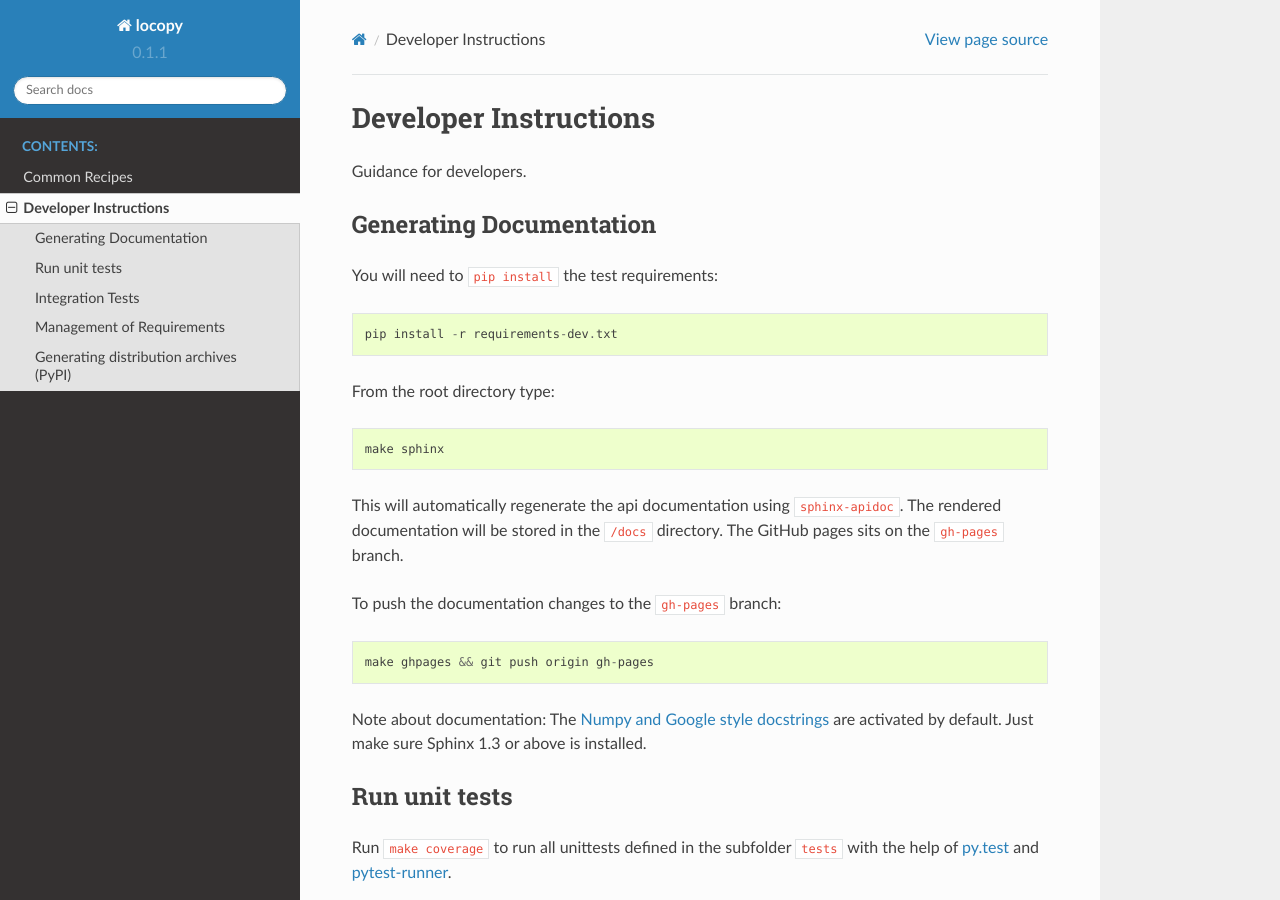
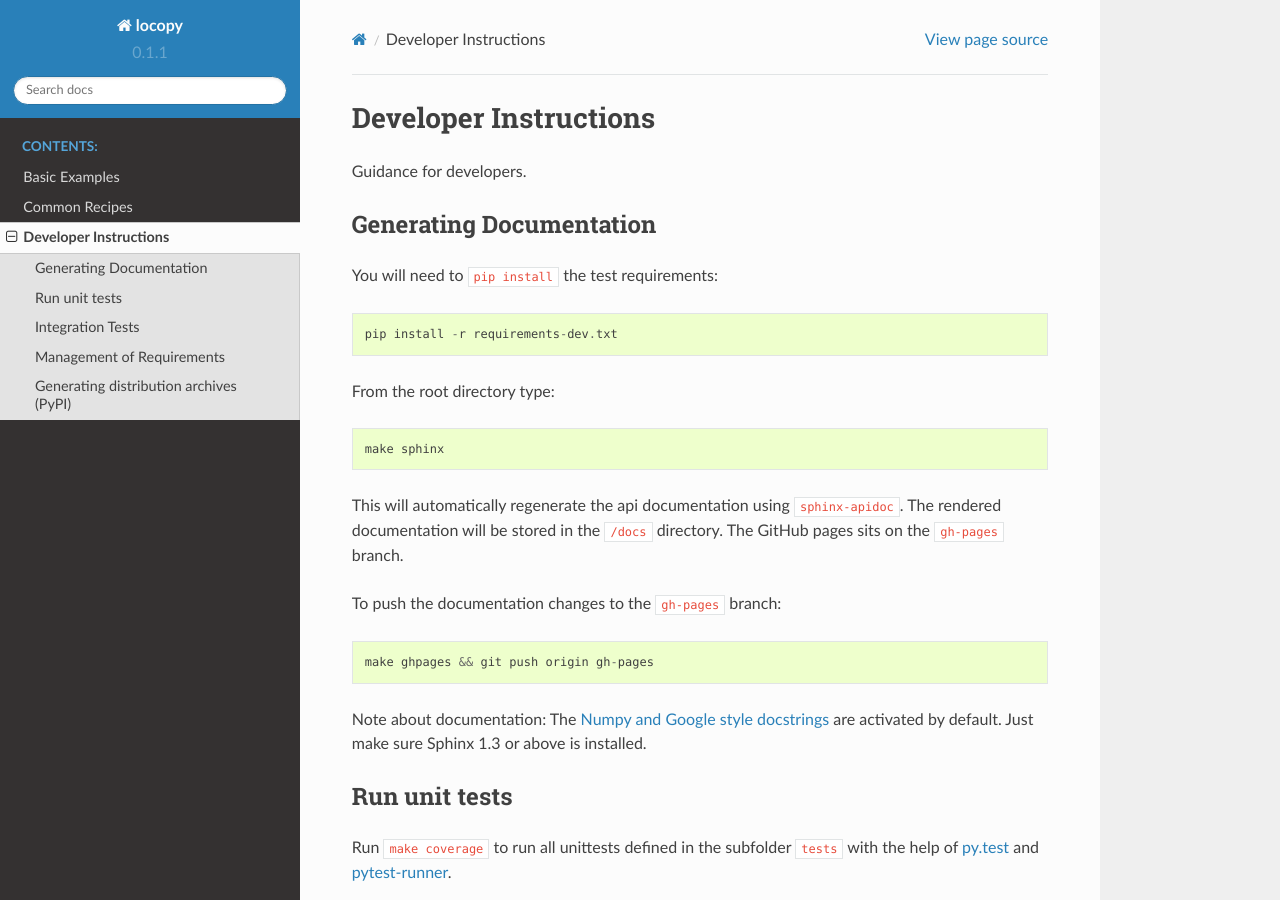
Before and after one commit to capitalone/locopy, a Sphinx documentation site: the page built from docs/source/developer.rst, in a window 1280 px wide and 900 px high. Built offline with Sphinx 7.4.7 and the Read the Docs theme 2.0.0, drawn with Linux system fonts in a browser that asks for light colours; pages that are not in the unit, such as notebooks, are missing from menus.

Commit message:
adding examples to index toc

```diff
--- a/docs/source/index.rst
+++ b/docs/source/index.rst
@@ -9,6 +9,7 @@
    :maxdepth: 2
    :caption: Contents:
 
+   Basic Examples <examples>
    Common Recipes <recipes>
    Developer Instructions <developer>
    API Reference <api/modules>
```
